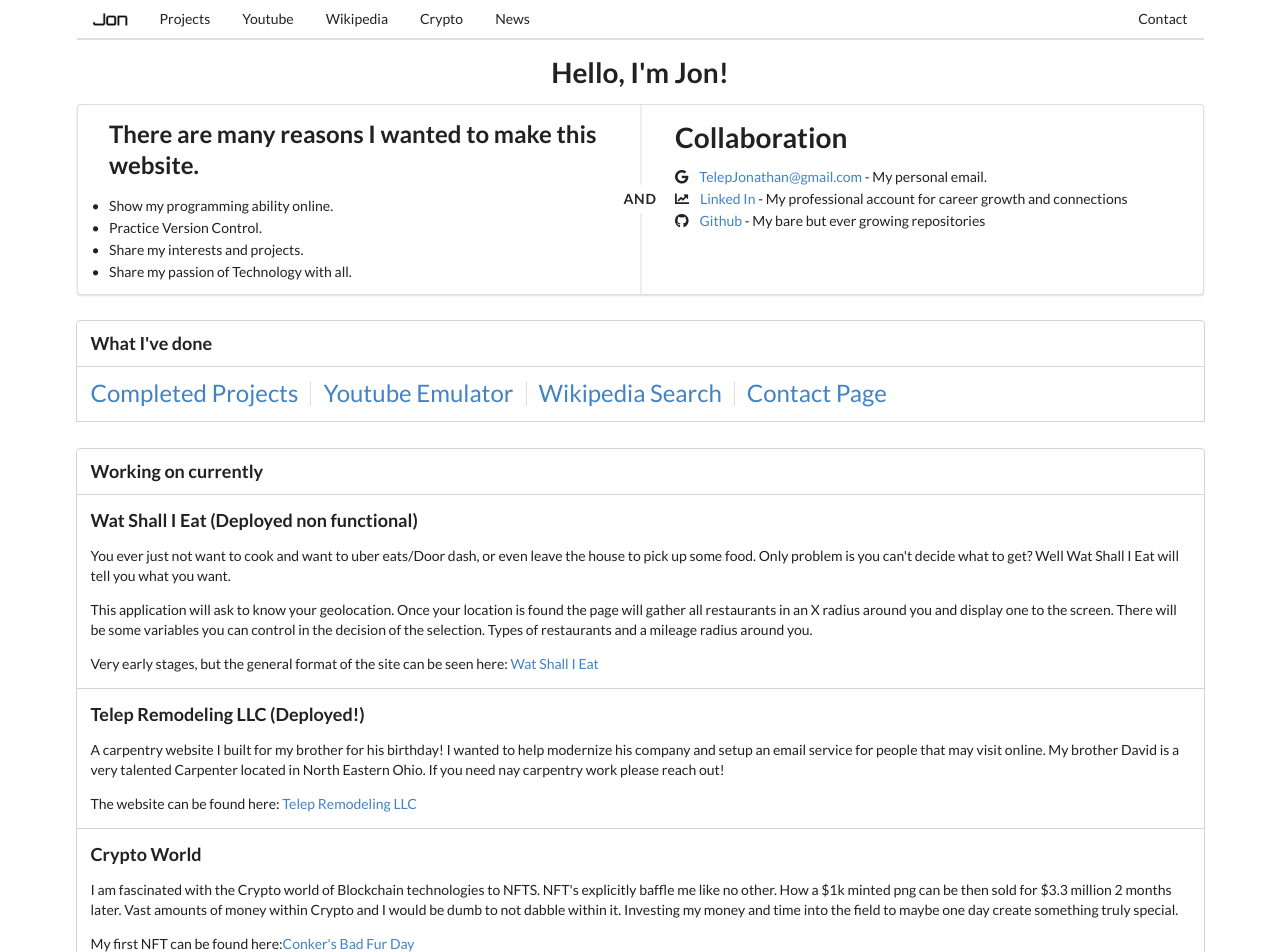
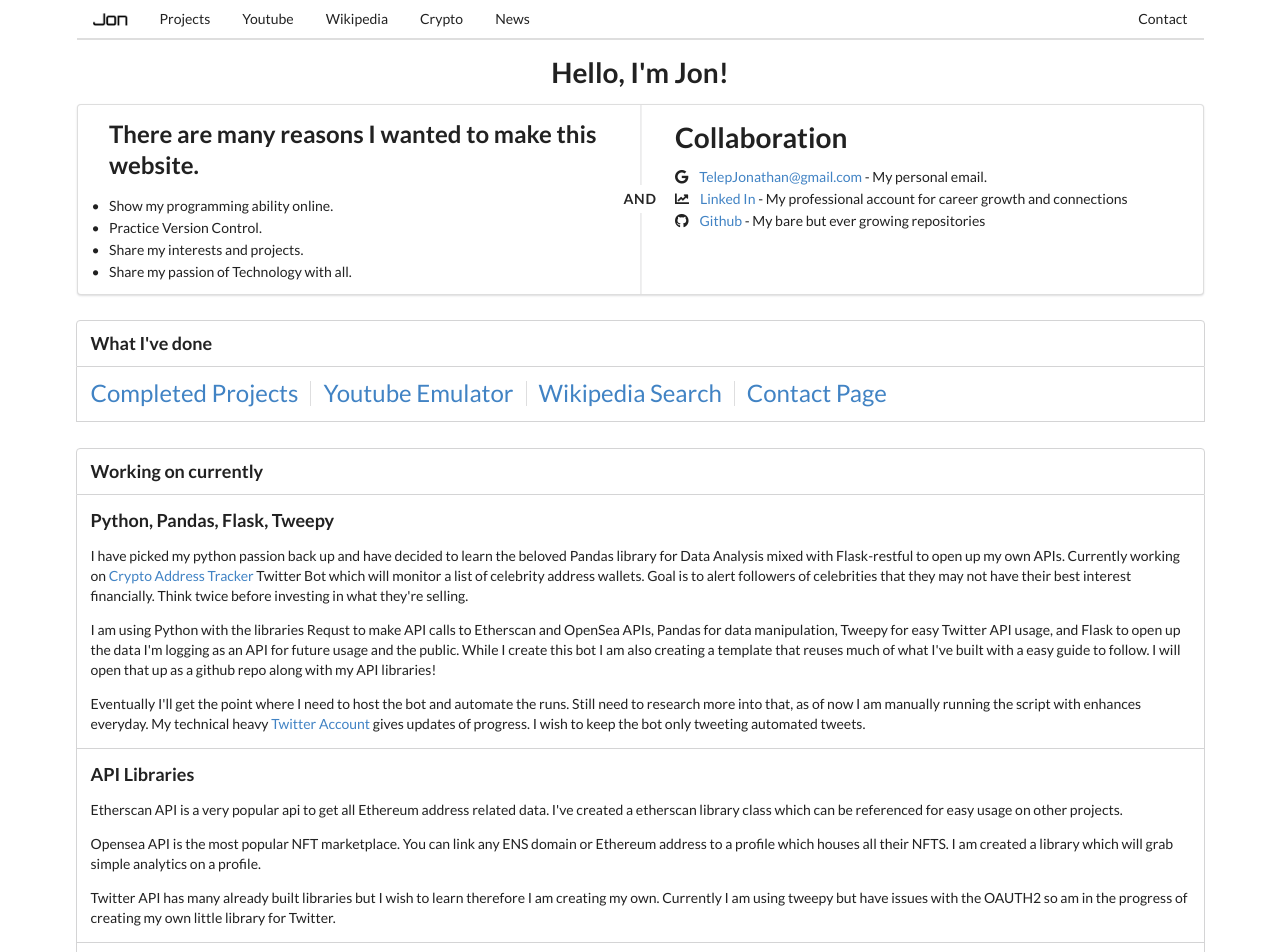
Before and after one commit to JonTelep/JonathanTelep, a React (Create React App) app: page / in a window 1280 px wide. Shown: the top 952 px of the page. Built offline with nearby package versions, Linux system fonts and the light colour scheme; no server answers.

Commit message:
Updated to accurately show what I'm working on. Altered completed projects. Contact page functionality needs to be repointed correctly, creating a proper backend for that!

```diff
--- a/src/components/Contact.js
+++ b/src/components/Contact.js
@@ -158,7 +158,7 @@
                     Feedback Id: {feedbackId}
                 </div>
                 <div className="ui segment">
-                    Note, if the feedbackId is empty. Something failed on backend and a error report will be sent instead :/
+                    Working on making a much better backend for this. This feature does not work. Please reach out to me at TelepJonathan@gmail.com
                 </div>
             </div>
             }
--- a/src/components/Landing.js
+++ b/src/components/Landing.js
@@ -88,29 +88,37 @@
                 </div>
                 <h3 className="ui top attached header">Working on currently</h3>
                 <div className="ui attached segment">
-                    <h3>Wat Shall I Eat (Deployed non functional)</h3>
+                    <h3>Python, Pandas, Flask, Tweepy</h3>
                     <p>
-                        You ever just not want to cook and want to uber eats/Door dash, or even leave the house to pick up some food. Only problem is you can't decide what to get?
-                        Well Wat Shall I Eat will tell you what you want.
+                        I have picked my python passion back up and have decided to learn the beloved Pandas library for Data Analysis mixed with Flask-restful to open up my own APIs.
+                        Currently working on <a href="https://twitter.com/cryptokap10">Crypto Address Tracker</a> Twitter Bot which will monitor a list of celebrity address wallets.
+                        Goal is to alert followers of celebrities that they may not have their best interest financially. Think twice before investing in what they're selling.
                     </p>
                     <p>
-                        This application will ask to know your geolocation. Once your location is found the page will gather all restaurants in an X radius around you and display one to the screen.
-                        There will be some variables you can control in the decision of the selection. Types of restaurants and a mileage radius around you.
+                        I am using Python with the libraries Requst to make API calls to Etherscan and OpenSea APIs, Pandas for data manipulation, Tweepy for easy Twitter API usage, and Flask to open up the data I'm logging
+                        as an API for future usage and the public. While I create this bot I am also creating a template that reuses much of what I've built with a easy guide to follow. I will open that up
+                        as a github repo along with my API libraries!
                     </p>
                     <p>
-                        Very early stages, but the general format of the site can be seen here: <a href="https://www.watshallieat.com">Wat Shall I Eat</a>
+                        Eventually I'll get the point where I need to host the bot and automate the runs. Still need to research more into that, as of now I am manually running the script with enhances everyday.
+                        My technical heavy <a href="https://twitter.com/telep_io">Twitter Account</a>  gives updates of progress. I wish to keep the bot only tweeting automated tweets.
                     </p>
                 </div>
                 <div className="ui attached segment">
-                    <h3>Telep Remodeling LLC (Deployed!)</h3>
+                    <h3>API Libraries</h3>
                     <p>
-                        A carpentry website I built for my brother for his birthday! I wanted to help modernize his company and setup an email service for people that may visit online.
-                        My brother David is a very talented Carpenter located in North Eastern Ohio. If you need nay carpentry work please reach out!
+                        Etherscan API is a very popular api to get all Ethereum address related data. I've created a etherscan library class which can be referenced for easy usage on other projects.
                     </p>
                     <p>
-                        The website can be found here: <a href="https://www.telepremodeling.com">Telep Remodeling LLC</a>
+                        Opensea API is the most popular NFT marketplace. You can link any ENS domain or Ethereum address to a profile which houses all their NFTS. I am created a library which will grab
+                        simple analytics on a profile.
+                    </p>
+                    <p>
+                        Twitter API has many already built libraries but I wish to learn therefore I am creating my own. Currently I am using tweepy but have issues with the OAUTH2 so am in the progress of
+                        creating my own little library for Twitter.
                     </p>
                 </div>
+
                 <div className="ui attached segment">
                     <h3>Crypto World</h3>
                     <p>
@@ -118,16 +126,21 @@
                         Vast amounts of money within Crypto and I would be dumb to not dabble within it. Investing my money and time into the field to maybe one day create something truly special.
                     </p>
                     <p>
-                            My first NFT can be found here:
-                            <a href="https://opensea.io/assets/0x495f947276749ce646f68ac8c248420045cb7b5e/51156684435078612265777829555012220085558653837370331361123690713874186633217/">
-                            Conker's Bad Fur Day
-                            </a>
+                        10 months after my deep crypto rabbit hole dive I am still intrigued with the technology behind crypto. But am skeptical the damage being done on the adoption side of people getting 'rugged' and many hacks being exploited.
+                        But all great things have their hiccups and am working to try to help people have the knowledge that their beloved celebrity does not have their best interests. My twitter bots will monitor these celebrity addresses of known culprits
+                        and tweet out fishy transactions.
                     </p>
                 </div>
 
                 <h3 className="ui attached header">Next on the list</h3>
                 <div role="listitem" className="ui attached segment">
                     <div className="ui list">
+                        <Segment
+                            icon={"twitter icon"}
+                            link={"https://developer.twitter.com/en/docs/twitter-api"}
+                            linkName={"Twitter API" }
+                            content={"- Be able to see analytics over a certain tweet."}
+                        />
                         <Segment
                                 icon={"dollar sign icon"}
                                 link={"https://www.google.com/adsense/start/"}
@@ -145,12 +158,6 @@
                             link={"https://api.nasa.gov/"}
                             linkName={"NASA API" }
                             content={"- Space imagery from the hubble telescope, wish to automate new images displayed daily."}
-                        />
-                        <Segment
-                            icon={"twitter icon"}
-                            link={"https://developer.twitter.com/en/docs/twitter-api"}
-                            linkName={"Twitter API" }
-                            content={"- Be able to see analytics over a certain tweet."}
                         />
                         <Segment
                             icon={"chess knight icon"}
--- a/src/components/Projects.js
+++ b/src/components/Projects.js
@@ -17,8 +17,8 @@
                     <h3>Telep Remodeling LLC</h3>
                     <img className="ui centered medium image" src={TRLLC}></img>
                     <p>
-                        A carpentry website I built for my brother for his birthday! I wanted to help modernize his company and setup an email service for people that may visit online.
-                        My brother David is a very talented Carpenter located in North Eastern Ohio. If you need nay carpentry work please reach out!
+                        (A carpentry website I built for my brother for his birthday! I wanted to help modernize his company and setup an email service for people that may visit online.
+                        My brother David is a very talented Carpenter located in North Eastern Ohio. If you need any carpentry work please reach out! (My brother needs to give me more pictures, don't mind the services page)
                     </p>
                     <p>
                         The website can be found here: <a href="https://www.telepremodeling.com">Telep Remodeling LLC</a>
```
Also changed, not shown: 2 other files (tests, documents, lock files or other folders).
